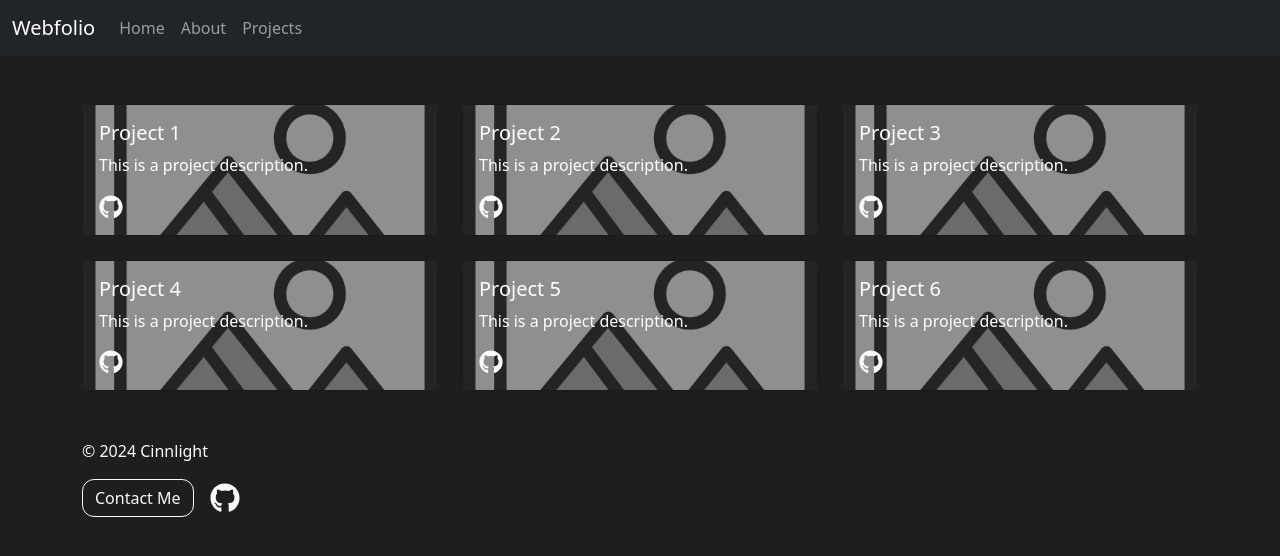
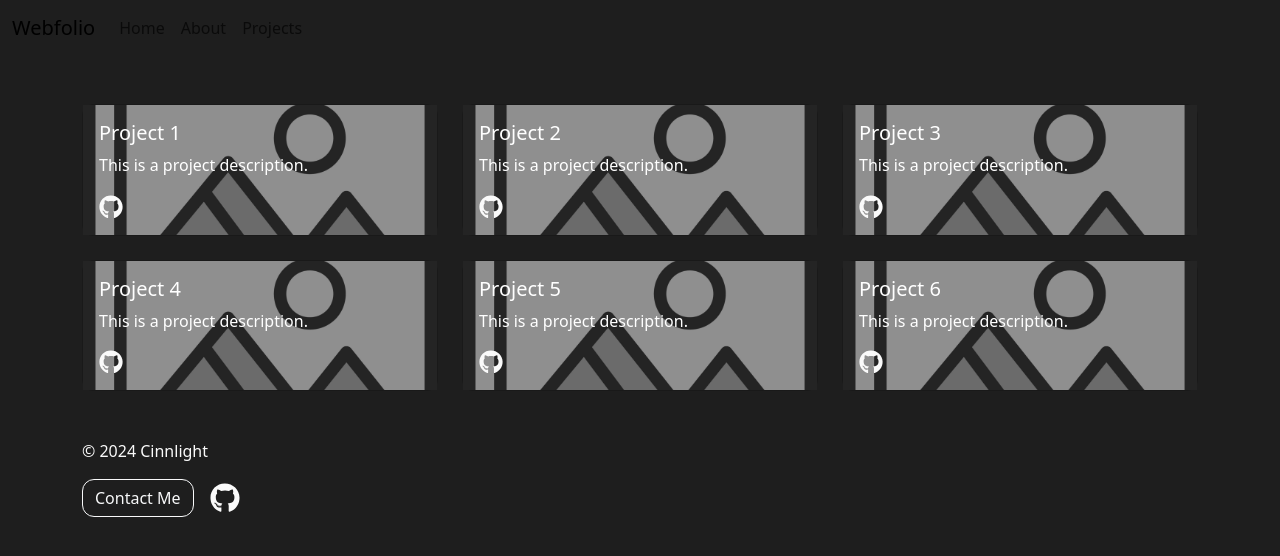
Before and after one commit to Cinnlight/Webfolio, a React (Vite) app in the folder webfolio/: page /projects in a window 1280 px wide. Shown: the top 556 px of the page. Built offline with nearby package versions, Linux system fonts and the light colour scheme.

Commit message:
Changes parent container class to support custom bootstrap styles

```diff
--- a/webfolio/src/components/Navbar.jsx
+++ b/webfolio/src/components/Navbar.jsx
@@ -4,7 +4,7 @@
 
 function Navbar() {
     return (
-        <nav className="navbar navbar-expand-lg navbar-dark bg-dark">
+        <nav className="navbar navbar-expand-lg navbar-custom">
             <div className="container-fluid">
                 <Link className="navbar-brand" to="/">Webfolio</Link>
 
```
